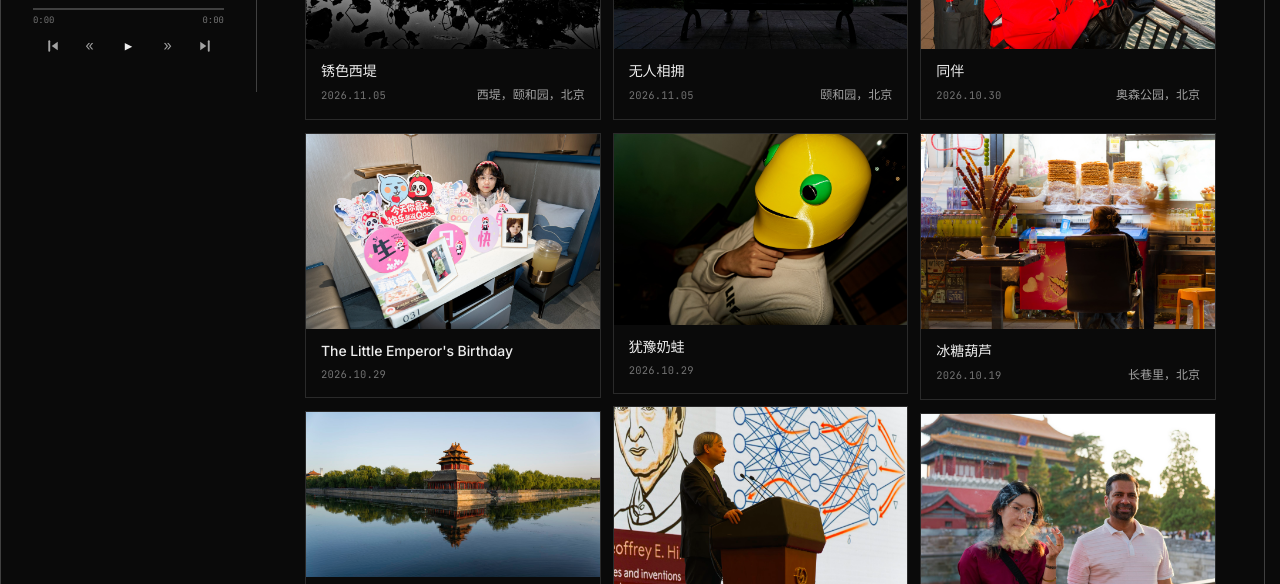
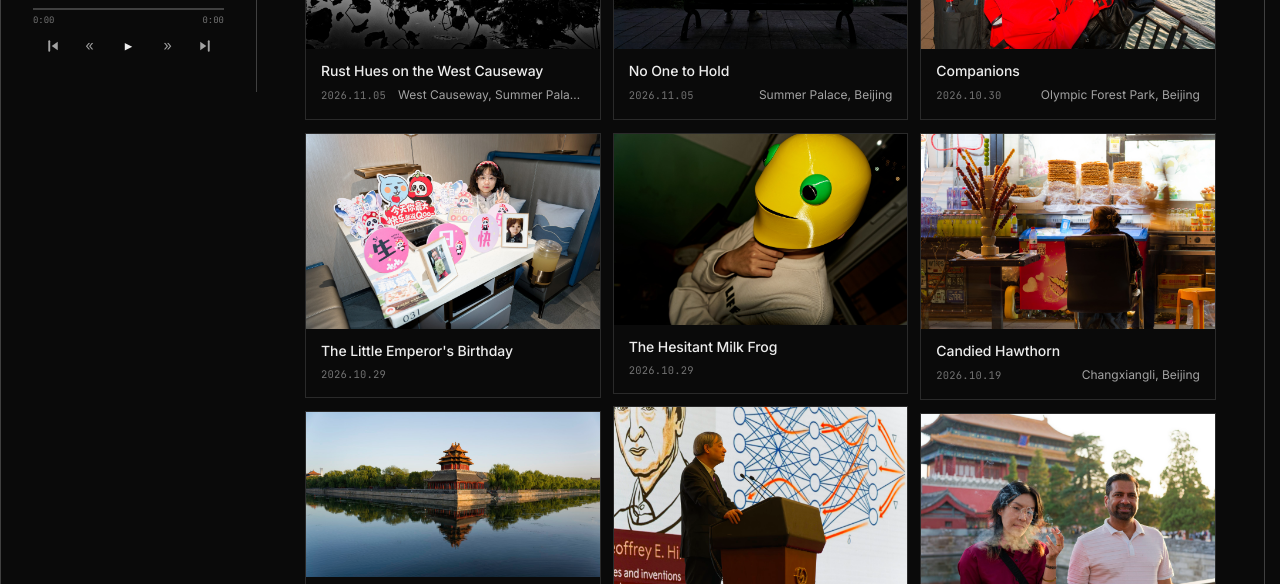
Before and after one commit to Gua927/Gua927.github.io, an Astro site: page /gallery in a window 1280 px wide. Shown: the part 708-1292 px from the top of the page. Built offline with nearby package versions, Linux system fonts and the light colour scheme; Astro itself is replaced by a stand-in of ours.

Commit message:
gallery: use English titles, locations and birthday greetings

```diff
--- a/public/assets/gallery/singles/2026-10-19_1823_001.json
+++ b/public/assets/gallery/singles/2026-10-19_1823_001.json
@@ -2,13 +2,13 @@
   "id": "an-evening-at-the-snack-stall",
   "src": "/assets/gallery/singles/2026-10-19_1823_001.jpg",
   "thumbnail": "/assets/gallery/singles/2026-10-19_1823_001_thumb.jpg",
-  "title": "冰糖葫芦",
+  "title": "Candied Hawthorn",
   "themes": [
     "Culture"
   ],
   "takenAt": "2026-10-19T18:23",
   "notes": "A quiet moment at a brightly lit snack stall, with candied fruit and stacks of crisp snacks.",
-  "location": "长巷里，北京",
+  "location": "Changxiangli, Beijing",
   "camera": "Sony α7 V",
   "lens": "Tamron 25-200mm F/2.8-5.6 Di III VXD G2",
   "focalLength": "133 mm",
@@ -25,5 +25,5 @@
   "originalWidth": 7008,
   "originalHeight": 4672,
   "alt": "A person sits with their back to the camera at a brightly lit snack stall, surrounded by candied fruit skewers, stacked snacks, and bottled drinks.",
-  "caption": "冰糖葫芦"
+  "caption": "Candied Hawthorn"
 }
--- a/public/assets/gallery/singles/2026-10-29_2054_001.json
+++ b/public/assets/gallery/singles/2026-10-29_2054_001.json
@@ -2,7 +2,7 @@
   "id": "behind-the-yellow-mask",
   "src": "/assets/gallery/singles/2026-10-29_2054_001.jpg",
   "thumbnail": "/assets/gallery/singles/2026-10-29_2054_001_thumb.jpg",
-  "title": "犹豫奶蛙",
+  "title": "The Hesitant Milk Frog",
   "themes": [
     "Portraits"
   ],
@@ -24,5 +24,5 @@
   "originalWidth": 7173,
   "originalHeight": 4672,
   "alt": "A person in a white sweatshirt holds a large yellow smiling mask with green eyes over their face.",
-  "caption": "犹豫奶蛙"
+  "caption": "The Hesitant Milk Frog"
 }
--- a/public/assets/gallery/singles/2026-10-29_2240_001.json
+++ b/public/assets/gallery/singles/2026-10-29_2240_001.json
@@ -8,7 +8,7 @@
     "Culture"
   ],
   "takenAt": "2026-10-29T22:40",
-  "notes": "Celebrating 小皇帝's birthday, surrounded by birthday wishes and childhood photographs. Happy birthday, 小皇帝!",
+  "notes": "Celebrating the Little Emperor's birthday, surrounded by birthday wishes and childhood photographs. Happy birthday, Little Emperor!",
   "camera": "Sony α7 V",
   "lens": "Tamron 25-200mm F/2.8-5.6 Di III VXD G2",
   "focalLength": "25 mm",
--- a/public/assets/gallery/singles/2026-10-30_1656_001.json
+++ b/public/assets/gallery/singles/2026-10-30_1656_001.json
@@ -2,7 +2,7 @@
   "id": "sharing-a-shot-at-sunset",
   "src": "/assets/gallery/singles/2026-10-30_1656_001.jpg",
   "thumbnail": "/assets/gallery/singles/2026-10-30_1656_001_thumb.jpg",
-  "title": "同伴",
+  "title": "Companions",
   "themes": [
     "Portraits"
   ],
@@ -12,7 +12,7 @@
   ],
   "takenAt": "2026-10-30T16:56",
   "notes": "Two photographers look over a camera beside the water as the sun sets behind them.",
-  "location": "奥森公园，北京",
+  "location": "Olympic Forest Park, Beijing",
   "camera": "Sony α7 V",
   "lens": "Tamron 25-200mm F/2.8-5.6 Di III VXD G2",
   "focalLength": "32 mm",
@@ -29,5 +29,5 @@
   "originalWidth": 7008,
   "originalHeight": 4672,
   "alt": "Two people, one in a red jacket and one in a dark jacket, look at a camera beside a lakeside railing in the setting sun.",
-  "caption": "同伴"
+  "caption": "Companions"
 }
--- a/public/assets/gallery/singles/2026-11-05_1751_001.json
+++ b/public/assets/gallery/singles/2026-11-05_1751_001.json
@@ -2,7 +2,7 @@
   "id": "a-moment-by-the-water",
   "src": "/assets/gallery/singles/2026-11-05_1751_001.jpg",
   "thumbnail": "/assets/gallery/singles/2026-11-05_1751_001_thumb.jpg",
-  "title": "无人相拥",
+  "title": "No One to Hold",
   "themes": [
     "Portraits",
     "Scenery"
@@ -13,7 +13,7 @@
   ],
   "takenAt": "2026-11-05T17:51",
   "notes": "A quiet silhouette on a lakeside bench after sunset.",
-  "location": "颐和园，北京",
+  "location": "Summer Palace, Beijing",
   "camera": "Sony α7 V",
   "lens": "Tamron 25-200mm F/2.8-5.6 Di III VXD G2",
   "focalLength": "35 mm",
@@ -30,5 +30,5 @@
   "originalWidth": 7008,
   "originalHeight": 4672,
   "alt": "A person seen from behind sits on a wooden bench beside a lake, with one hand raised against the pale evening sky and trees on the far bank.",
-  "caption": "无人相拥"
+  "caption": "No One to Hold"
 }
--- a/public/assets/gallery/singles/2026-11-05_1821_001.json
+++ b/public/assets/gallery/singles/2026-11-05_1821_001.json
@@ -2,7 +2,7 @@
   "id": "lotus-pond-after-dark",
   "src": "/assets/gallery/singles/2026-11-05_1821_001.jpg",
   "thumbnail": "/assets/gallery/singles/2026-11-05_1821_001_thumb.jpg",
-  "title": "锈色西堤",
+  "title": "Rust Hues on the West Causeway",
   "themes": [
     "Scenery",
     "Animals & Plants"
@@ -13,7 +13,7 @@
   ],
   "takenAt": "2026-11-05T18:21",
   "notes": "Withered lotus leaves and willow silhouettes reflected in still water, in black and white.",
-  "location": "西堤，颐和园，北京",
+  "location": "West Causeway, Summer Palace, Beijing",
   "camera": "Sony α7 V",
   "lens": "Tamron 25-200mm F/2.8-5.6 Di III VXD G2",
   "focalLength": "25 mm",
@@ -30,5 +30,5 @@
   "originalWidth": 4976,
   "originalHeight": 3318,
   "alt": "A black-and-white view of withered lotus leaves in a still pond, with dark willow trees and their reflections beneath a pale evening sky.",
-  "caption": "锈色西堤"
+  "caption": "Rust Hues on the West Causeway"
 }
--- a/src/pages/index.astro
+++ b/src/pages/index.astro
@@ -38,7 +38,7 @@ import birthdayPhoto from "../../public/assets/gallery/singles/2026-10-29_2240_0
       </div>
       <TimelineList limit={3} categories={["publication", "blog"]}>
         <PinnedNews
-          title="Happy birthday, 小皇帝! 🎂"
+          title="Happy birthday, Little Emperor! 🎂"
           href={`/gallery/#photo-${birthdayPhoto.id}`}
           date={birthdayPhoto.takenAt.slice(0, 10)}
           from="2026-11-06T00:00:00+08:00"
```
Also changed, not shown: README.md.
